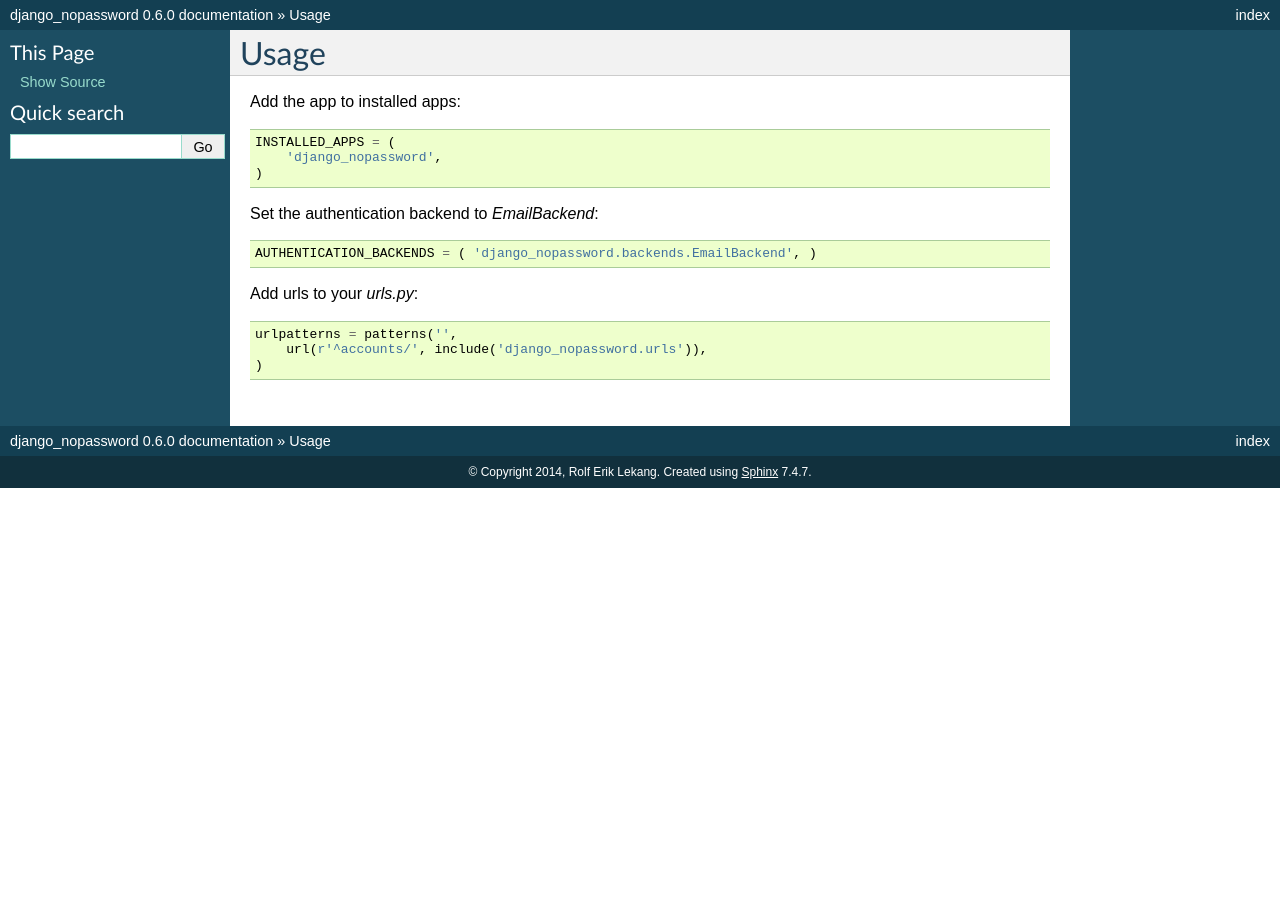
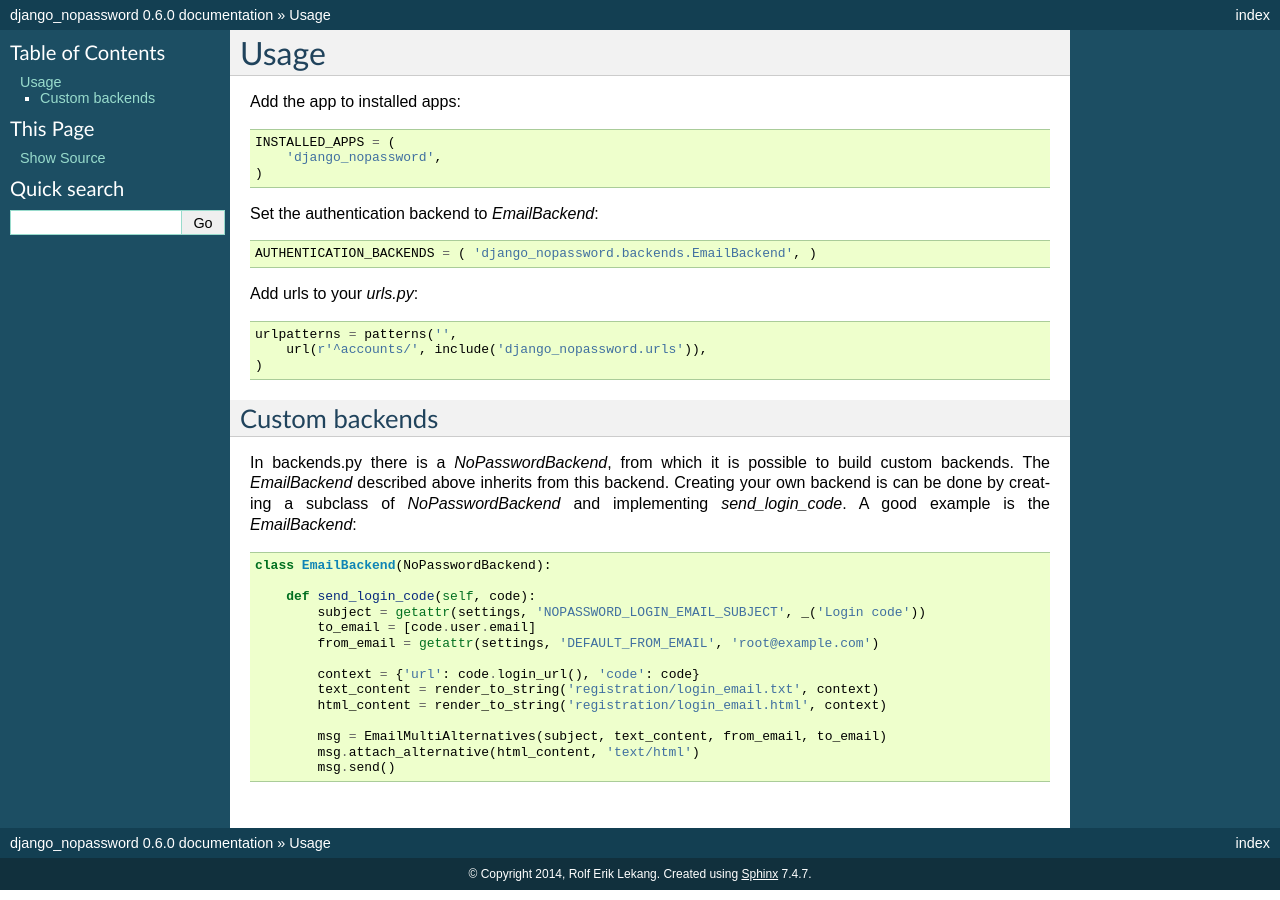
Before and after one commit to relekang/django-nopassword, a Sphinx documentation site: the page built from docs/usage.rst, in a window 1280 px wide. Built offline with Sphinx 7.4.7, drawn with Linux system fonts in a browser that asks for light colours.

Commit message:
add documentation for custom backends

```diff
--- a/docs/usage.rst
+++ b/docs/usage.rst
@@ -15,3 +15,26 @@ Add urls to your *urls.py*::
     urlpatterns = patterns('',
         url(r'^accounts/', include('django_nopassword.urls')),
     )
+
+Custom backends
+~~~~~~~~~~~~~~~
+In backends.py there is a *NoPasswordBackend*, from which it is possible
+to build custom backends. The *EmailBackend* described above inherits from
+this backend. Creating your own backend is can be done by creating a subclass
+of *NoPasswordBackend* and implementing *send_login_code*. A good example is
+the *EmailBackend*::
+
+    class EmailBackend(NoPasswordBackend):
+
+        def send_login_code(self, code):
+            subject = getattr(settings, 'NOPASSWORD_LOGIN_EMAIL_SUBJECT', _('Login code'))
+            to_email = [code.user.email]
+            from_email = getattr(settings, 'DEFAULT_FROM_EMAIL', 'root@example.com')
+
+            context = {'url': code.login_url(), 'code': code}
+            text_content = render_to_string('registration/login_email.txt', context)
+            html_content = render_to_string('registration/login_email.html', context)
+
+            msg = EmailMultiAlternatives(subject, text_content, from_email, to_email)
+            msg.attach_alternative(html_content, 'text/html')
+            msg.send()
```
